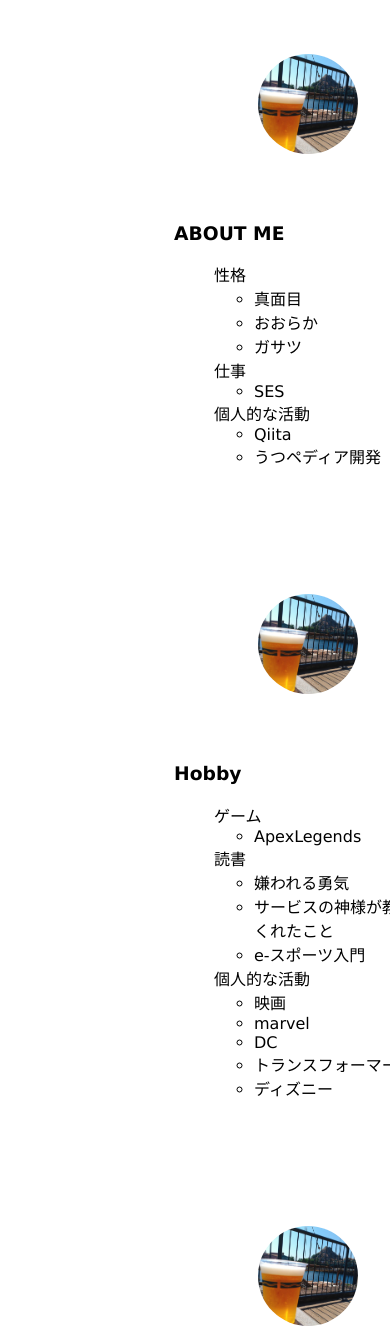
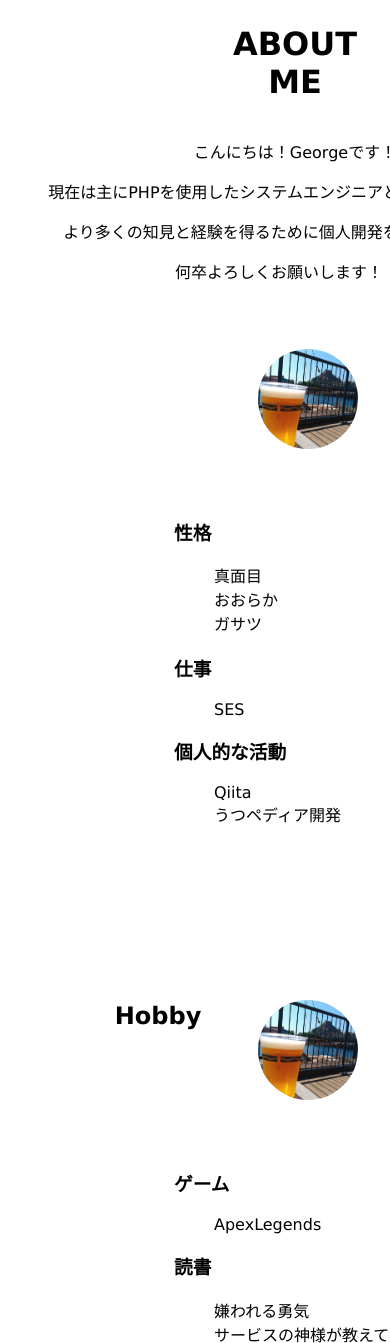
Before and after one commit to t1k2a/about_me, a plain HTML site: page index.html in a window 390 px wide. Shown: the part 260-1603 px from the top of the page. Drawn offline with Linux system fonts and the light colour scheme.

Commit message:
add self introduction.

```diff
--- a/css/styles.css
+++ b/css/styles.css
@@ -97,6 +97,16 @@ header {
     list-style: none;
 }
 
+.section-title,
+.self-title,
+.self-introduction {
+    text-align: center;
+}
+
+.carrer-desc {
+    text-align: left;
+}
+
 .portfolio {
     width: 600px;
     margin: 0 auto;
@@ -140,6 +150,21 @@ header {
         background: yellowgreen;
     } */
 
+    .section-title {
+        width: 300px;
+    }
+    .self-introduction {
+        width: 600px;
+        text-align: center;
+    }
+
+    .title {
+        margin-left: 200px;
+        display: flex;
+        flex-direction: column;
+        justify-content: center;
+        align-items: center;
+    }
     .about-section {
         margin: 100px 0 auto;
         width: 100%;
--- a/index.html
+++ b/index.html
@@ -43,50 +43,57 @@
         </div>
     </header>
 
+    <div class="title">
+        <h1 class="self-title">ABOUT ME</h1>
+        <div class="self-introduction">
+            <p>こんにちは！Georgeです！</p>
+            <p>現在は主にPHPを使用したシステムエンジニアとして働いています！</p>
+            <p>より多くの知見と経験を得るために個人開発を進めています！！</p>
+            <p>何卒よろしくお願いします！！！</p>
+        </div>
+    </div>
     <section class="about-section">
         <section class="about">
             <div class="pic">
                 <img src="img/IMG_0353.png">
             </div>
             <div class="desc">
-                <h1>ABOUT ME</h1>
-                <ul>
-                    <li>性格</li>
+                <h3>性格</h3>
                 <ul>
                     <li>真面目</li>
                     <li>おおらか</li>
                     <li>ガサツ</li>
                 </ul>
-                    <li>仕事</li>
+                <h3>仕事</h3>
                 <ul>
                     <li>SES</li>
                 </ul>
-                    <li>個人的な活動</li>
+                <h3>個人的な活動</h3>
                 <ul>
                     <li>Qiita</li>
                     <li>うつペディア開発</li>
                 </ul>
-                </ul>
+                <!-- </ul> -->
             </div>
         </section>
+
+        <h1 class="section-title">Hobby</h1>
         <section class="about">
             <div class="pic">
                 <img src="img/IMG_0353.png">
             </div>
             <div class="desc">
-                <h1>Hobby</h1>
-                <ul>
-                    <li>ゲーム</li>
+                <h3>ゲーム</h3>
                 <ul>
                     <li>ApexLegends</li>
                 </ul>
-                    <li>読書</li>
+                <h3>読書</h3>
                 <ul>
                     <li>嫌われる勇気</li>
                     <li>サービスの神様が教えてくれたこと</li>
                     <li>e-スポーツ入門</li>
                 </ul>
-                    <li>個人的な活動</li>
+                <h3>映画</h3>
                 <ul>
                     <li>映画</li>
                     <li>marvel</li>
@@ -94,15 +101,13 @@
                     <li>トランスフォーマー</li>
                     <li>ディズニー</li>
                 </ul>
-                </ul>
             </div>
         </section>
+
+        <h1 class="section-title">Career</h1>
         <section class="about">
-            <div class="pic">
-                <img src="img/IMG_0353.png">
-            </div>
-            <div class="desc">
-                <h1>Career</h1>
+            <!-- div外すと崩れてしまう -->
+            <div class="carrer-desc">
                 <p>新卒で自社開発企業に就職する。</p>
                 <p>1年半で見切りをつけてベンチャー企業に転職するも、圧力に耐えられずうつ病になる。</p>
                 <p>その後1ヶ月の休職を経て復帰するも、うつ病が再発して退職する。</p>
@@ -111,7 +116,7 @@
         </section>
     </section>
 
-    <h1 style="text-align: center;">成果物</h1>
+    <h1 class="section-title">成果物</h1>
     <section class="portfolio">
         <div class="portfolio-desc">
             <h3>うつペディア（スマホ）</h3>
```
Lines whose indentation alone changed are shown as unchanged.
